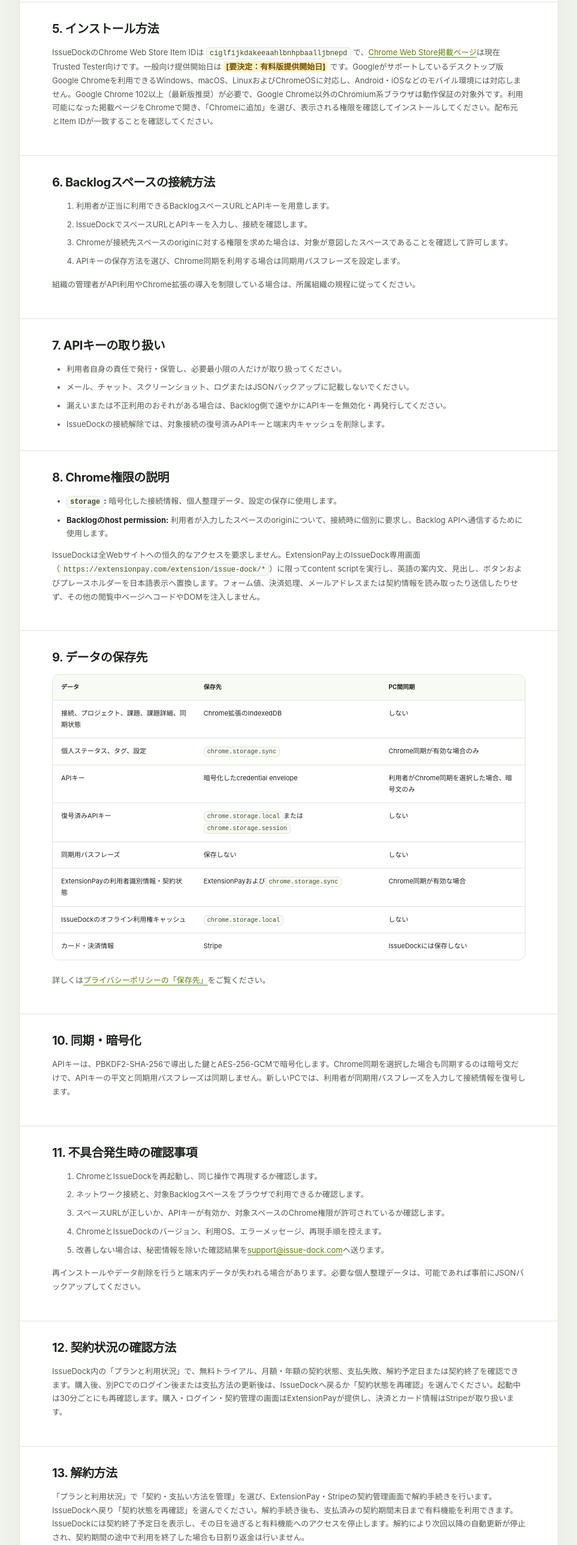
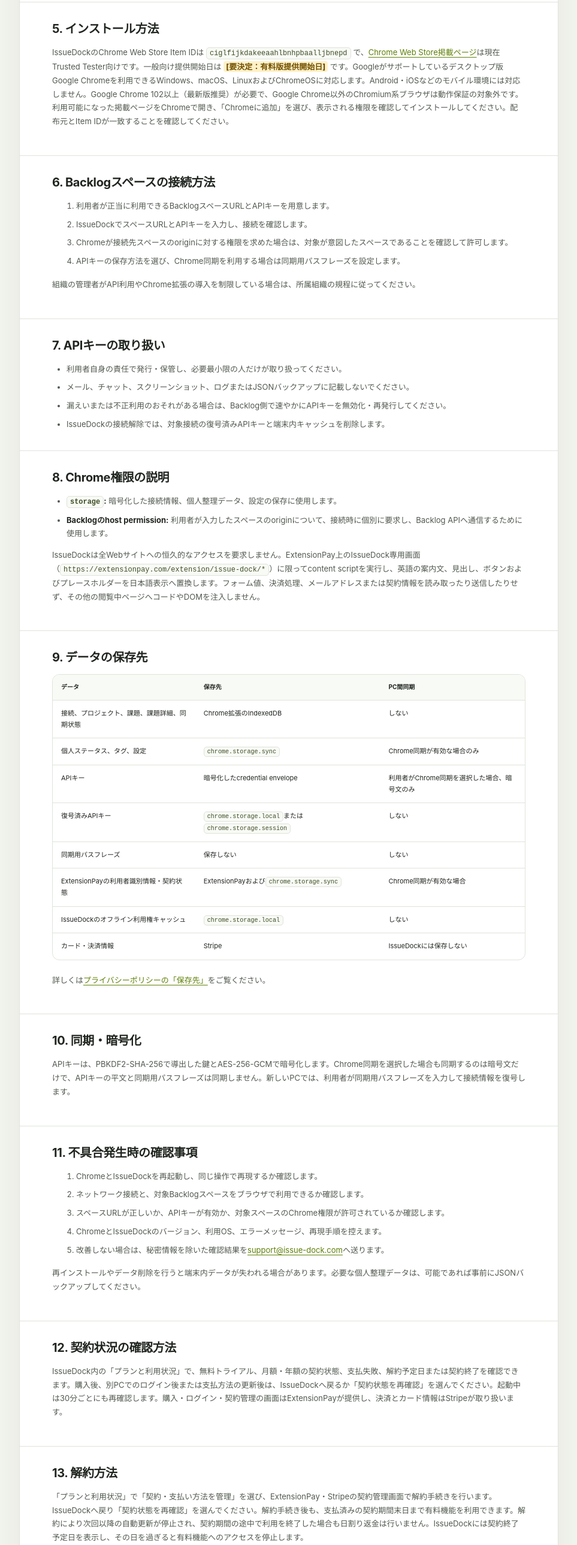
Before and after one commit to gorbachov/backlog.issue.dock.site, a plain HTML site: page support/index.html in a window 1280 px wide. Shown: the part 2219-4795 px from the top of the page at 60% size, without its empty margins (288-1251 px from the left). Drawn offline with Linux system fonts and the light colour scheme.

Commit message:
確定文をサポートで統一

```diff
--- a/support/index.html
+++ b/support/index.html
@@ -125,7 +125,7 @@
 
           <section id="installation">
             <h2>5. インストール方法</h2>
-            <p>IssueDockのChrome Web Store Item IDは <code>ciglfijkdakeeaahlbnhpbaalljbnepd</code> で、<a href="https://chromewebstore.google.com/detail/ciglfijkdakeeaahlbnhpbaalljbnepd">Chrome Web Store掲載ページ</a>は現在Trusted Tester向けです。一般向け提供開始日は <span class="pending">[要決定：有料版提供開始日]</span> です。Googleがサポートしているデスクトップ版Google Chromeを利用できるWindows、macOS、LinuxおよびChromeOSに対応し、Android・iOSなどのモバイル環境には対応しません。Google Chrome 102以上（最新版推奨）が必要で、Google Chrome以外のChromium系ブラウザは動作保証の対象外です。利用可能になった掲載ページをChromeで開き、「Chromeに追加」を選び、表示される権限を確認してインストールしてください。配布元とItem IDが一致することを確認してください。</p>
+            <p>IssueDockのChrome Web Store Item IDは <code>ciglfijkdakeeaahlbnhpbaalljbnepd</code> で、<a href="https://chromewebstore.google.com/detail/ciglfijkdakeeaahlbnhpbaalljbnepd">Chrome Web Store掲載ページ</a>は現在Trusted Tester向けです。一般向け提供開始日は <span class="pending">[要決定：有料版提供開始日]</span> です。Googleがサポートしているデスクトップ版Google Chromeを利用できるWindows、macOS、LinuxおよびChromeOSに対応します。Android・iOSなどのモバイル環境には対応しません。Google Chrome 102以上（最新版推奨）が必要で、Google Chrome以外のChromium系ブラウザは動作保証の対象外です。利用可能になった掲載ページをChromeで開き、「Chromeに追加」を選び、表示される権限を確認してインストールしてください。配布元とItem IDが一致することを確認してください。</p>
           </section>
 
           <section id="connection">
@@ -202,7 +202,7 @@
 
           <section id="cancellation">
             <h2>13. 解約方法</h2>
-            <p>「プランと利用状況」で「契約・支払い方法を管理」を選び、ExtensionPay・Stripeの契約管理画面で解約手続きを行います。IssueDockへ戻り「契約状態を再確認」を選んでください。解約手続き後も、支払済みの契約期間末日まで有料機能を利用できます。IssueDockには契約終了予定日を表示し、その日を過ぎると有料機能へのアクセスを停止します。解約により次回以降の自動更新が停止され、契約期間の途中で利用を終了した場合も日割り返金は行いません。</p>
+            <p>「プランと利用状況」で「契約・支払い方法を管理」を選び、ExtensionPay・Stripeの契約管理画面で解約手続きを行います。IssueDockへ戻り「契約状態を再確認」を選んでください。解約手続き後も、支払済みの契約期間末日まで有料機能を利用できます。解約により次回以降の自動更新が停止され、契約期間の途中で利用を終了した場合も日割り返金は行いません。IssueDockには契約終了予定日を表示し、その日を過ぎると有料機能へのアクセスを停止します。</p>
             <p>解約、トライアル終了または支払失敗によって、保存済みのBacklog接続、暗号化したAPIキー、課題キャッシュおよび個人整理データは削除しません。再契約後は保存済みデータを維持したまま利用を再開できます。</p>
           </section>
 
```
